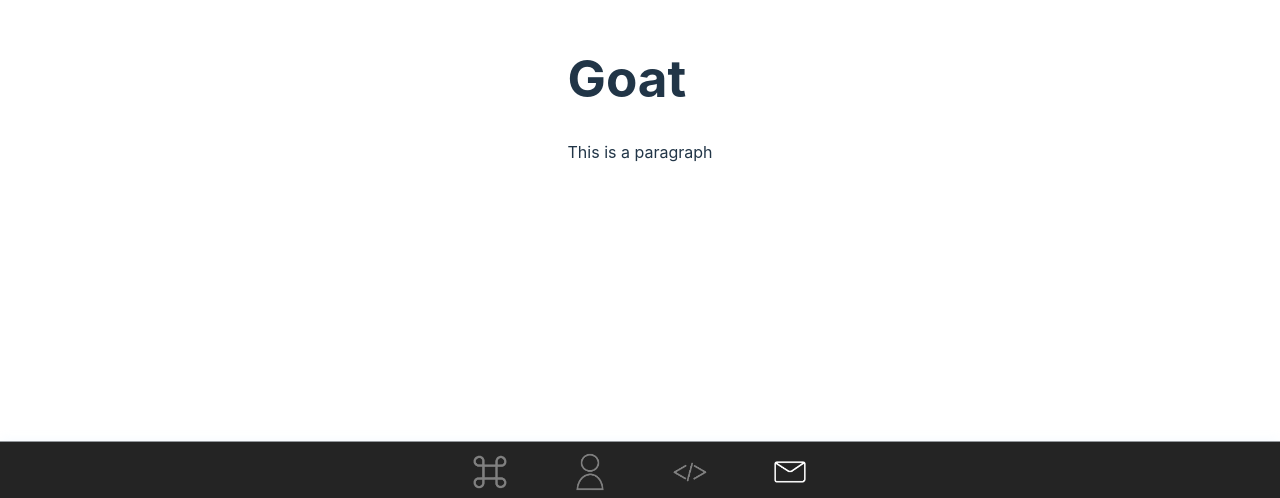
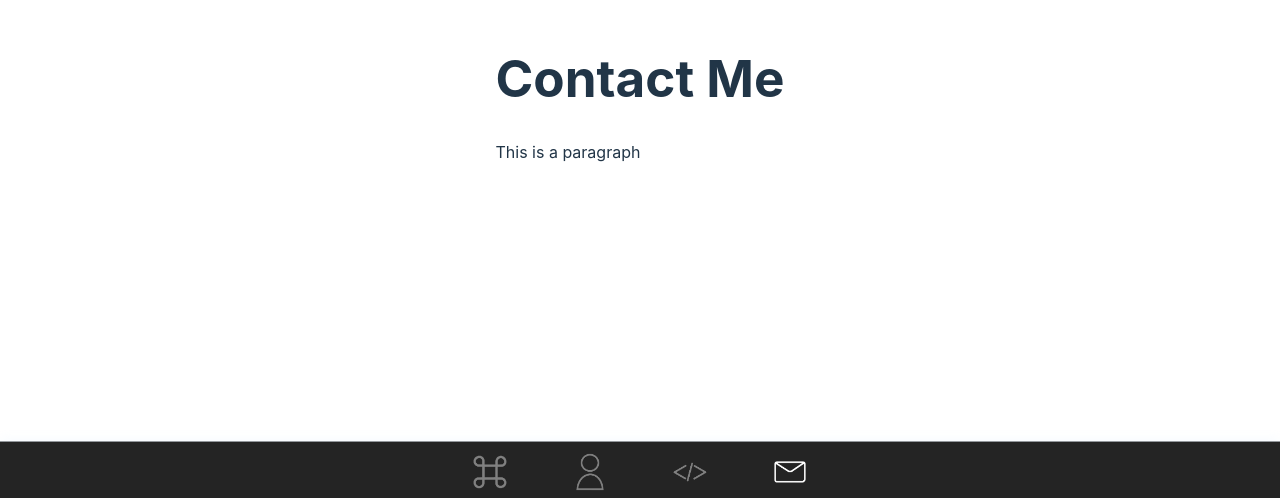
Before and after one commit to NireepV/my_website, a React (Vite) app: page /ContactMe in a window 1280 px wide. Shown: the part 302-800 px from the top of the page. Built offline with nearby package versions, Linux system fonts and the light colour scheme.

Commit message:
getting contact me page started

```diff
--- a/src/pages/ContactMe.jsx
+++ b/src/pages/ContactMe.jsx
@@ -1,8 +1,10 @@
 import React from 'react';
+import './style/ContactMe.css';
+
 const ContactMe = () =>{
   return (
     <div>
-      <h1>Goat</h1>
+      <h1>Contact Me</h1>
       <p>This is a paragraph</p>
     </div>
   );
```
